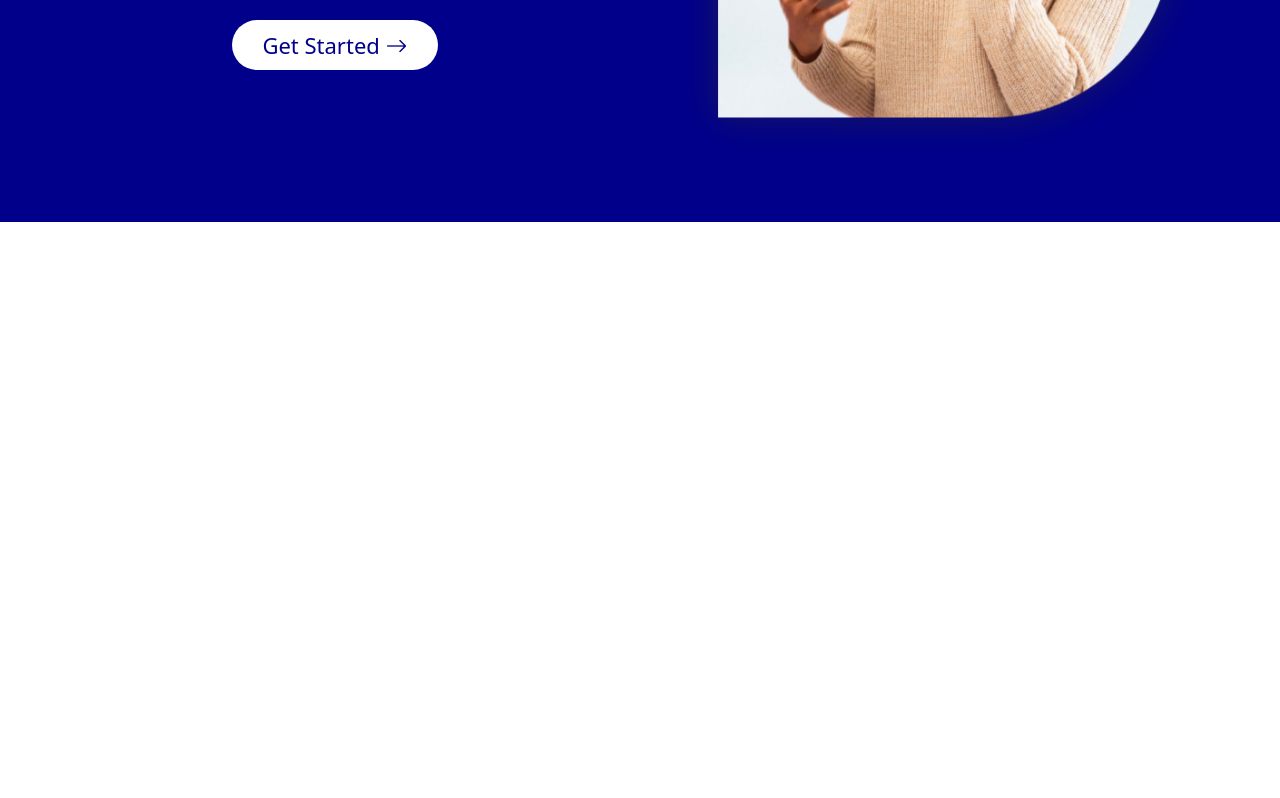
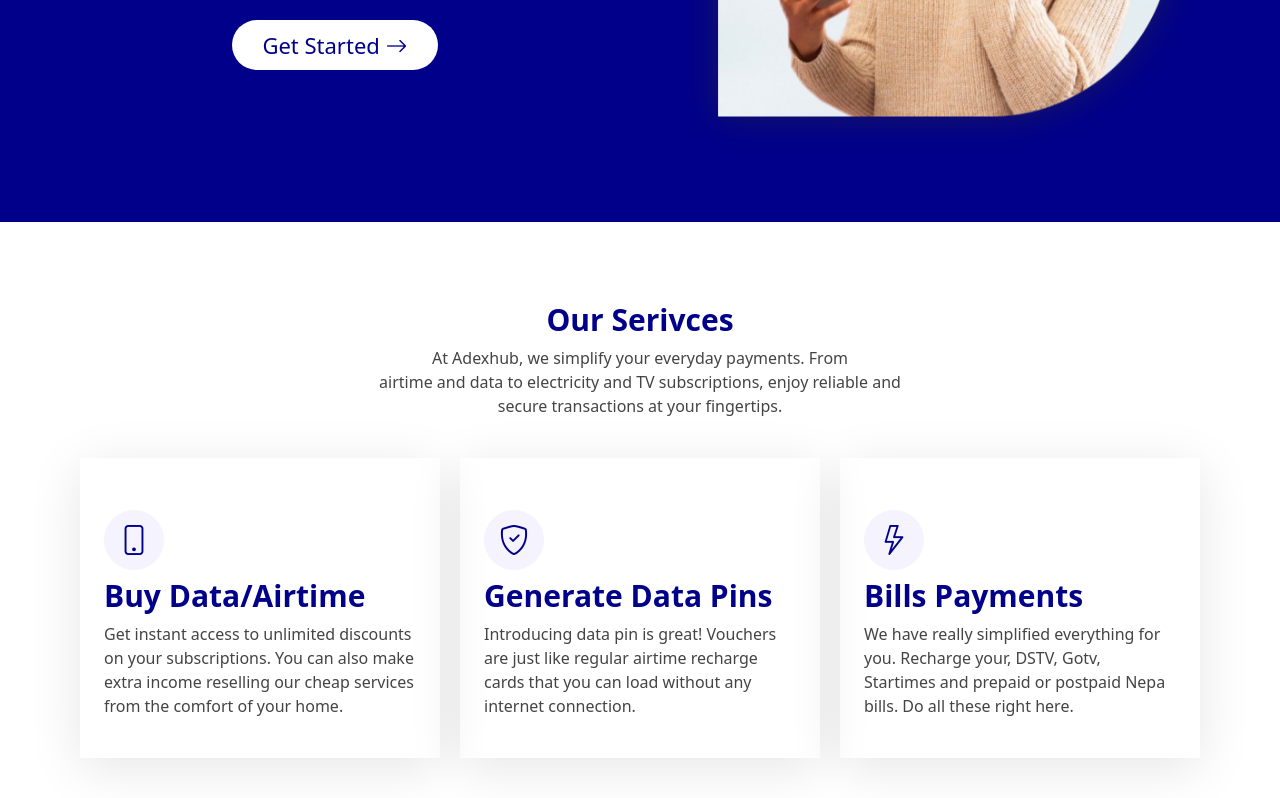
Before and after one commit to adewale-adeyelu/adexhub-technology, a plain HTML site: page index.html in a window 1280 px wide. Shown: the part 517-1315 px from the top of the page. Before the commit the page ends 800 px from the top, so only its background shows below. Drawn offline with nearby package versions, Linux system fonts and the light colour scheme.

Commit message:
updating

```diff
--- a/css/style.css
+++ b/css/style.css
@@ -92,6 +92,16 @@ body{
     padding: 50px;
 }
 
+/* body */
+
+@keyframes fadeIn {
+    from { opacity: 0; }
+    to { opacity: 1; }
+}
+.animate-fade-in {
+    animation: fadeIn 0.2s ease-out;
+}
+
 .img{
     max-width: 100%;
 }
@@ -134,6 +144,29 @@ body{
     }
 }
 
+.icon-bg {
+    width: 50px;
+    height: 30px;
+    padding: 30px;
+    display: flex;
+    justify-content: center;
+    align-items: center;
+    margin-right: 15px;
+    background-color: #f4f3fe;
+    border-radius: 50px;
+    color: #00008b;
+}
+
+
+.transform:hover {
+    transform: translateY(-10px);
+    transition: all 0.5s;
+    cursor: pointer;
+}
+
+.icon-box{
+    box-shadow: 0px 10px 50px rgba(0, 0, 0, 0.1);
+}
 
 
 
--- a/index.html
+++ b/index.html
@@ -10,16 +10,6 @@
     <link href="https://unpkg.com/aos@2.3.4/dist/aos.css" rel="stylesheet">
 </head>
 <body>
-
-    <style>
-        @keyframes fadeIn {
-            from { opacity: 0; }
-            to { opacity: 1; }
-        }
-        .animate-fade-in {
-            animation: fadeIn 0.2s ease-out;
-        }
-    </style>
 
     <!-- Page loader -->
     <div id="loader">
@@ -92,9 +82,9 @@
 
     <!-- section 1 -->
    <section class="bg-[#00008B] py-10">
-        <div class="flex flex-col-reverse md:grid md:grid-cols-2 gap-5 lg:px-10 px-3">
+        <div class="grid md:grid-cols-2 gap-5 lg:px-10 px-3">
             <div class="text-center mt-2 lg:mt-24">
-                <div class="text-center lg:mt-40 mt-10">
+                <div class="text-center lg:mt-40 mt-28">
                     <h1 class="text-white text-5xl font-bold">
                         We Keep You <br> Connected
                     </h1>
@@ -109,15 +99,56 @@
                     </a>
                 </div>
             </div>
-            <div class="lg:mt-16 mt-10">
+            <div class="lg:mt-16">
                 <img src="img/hero-1-img.png" alt="adexhub" class="img animate">
             </div>
         </div>
    </section>
 
    <!-- section 2 -->
-    <section>
+    <section id="about" class="lg:mt-20 mt-16">
+        <div class="text-center" data-aos="fade-up" data-aos-delay="200" data-aos-duration="800">
+            <h4 class="text-[#00008B] font-semibold text-3xl">
+                Our Serivces
+            </h4>
+            <p class="text-[#444444] mt-2 px-2">
+                At Adexhub, we simplify your everyday payments. From <br class="hidden lg:block">airtime and data to electricity and TV subscriptions, enjoy reliable and<br class="hidden lg:block"> secure transactions at your fingertips.
+            </p>
+        </div>
+        <div class="grid md:grid-cols-3 gap-5 lg:px-20 px-4 my-10" data-aos="fade-up" data-aos-delay="200" data-aos-duration="800">
+            <!-- 1st grid -->
+            <div class="icon-box transform h-full px-6 py-10">
+                <span class="bi bi-phone text-3xl mt-3 icon-bg"></span>
+                <h4 class="text-[#00008B] font-semibold text-3xl mt-2">
+                    Buy Data/Airtime
+                </h4>
+                <p class="mt-2 text-[#444444]">
+                    Get instant access to unlimited discounts on your subscriptions. You can also make extra income reselling our cheap services from the comfort of your home.
+                </p>
+            </div>
 
+            <!-- 2nd grid -->
+            <div class="icon-box transform h-full px-6 py-10">
+                <span class="bi bi-shield-check text-3xl mt-3 icon-bg"></span>
+                <h4 class="text-[#00008B] font-semibold text-3xl mt-2">
+                    Generate Data Pins
+                </h4>
+                <p class="mt-2 text-[#444444]">
+                    Introducing data pin is great! Vouchers are just like regular airtime recharge cards that you can load without any internet connection.
+                </p>
+            </div>
+
+            <!-- 3rd grid -->
+            <div class="icon-box transform h-full px-6 py-10">
+                <span class="bi bi-lightning text-3xl mt-3 icon-bg"></span>
+                <h4 class="text-[#00008B] font-semibold text-3xl mt-2">
+                    Bills Payments
+                </h4>
+                <p class="mt-2 text-[#444444]">
+                    We have really simplified everything for you. Recharge your, DSTV, Gotv, Startimes and prepaid or postpaid Nepa bills. Do all these right here.
+                </p>
+            </div>
+        </div>
     </section>
 
 
```
